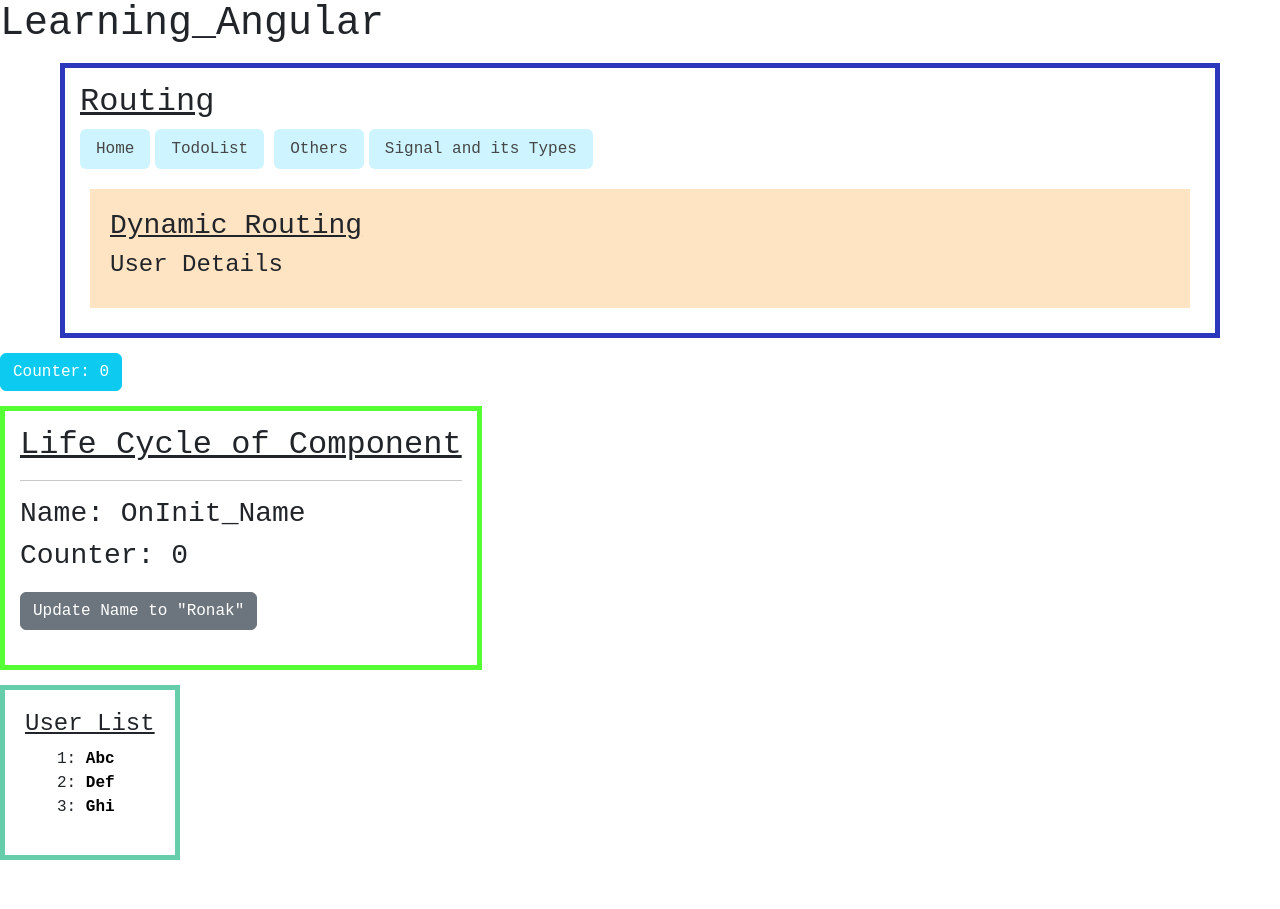
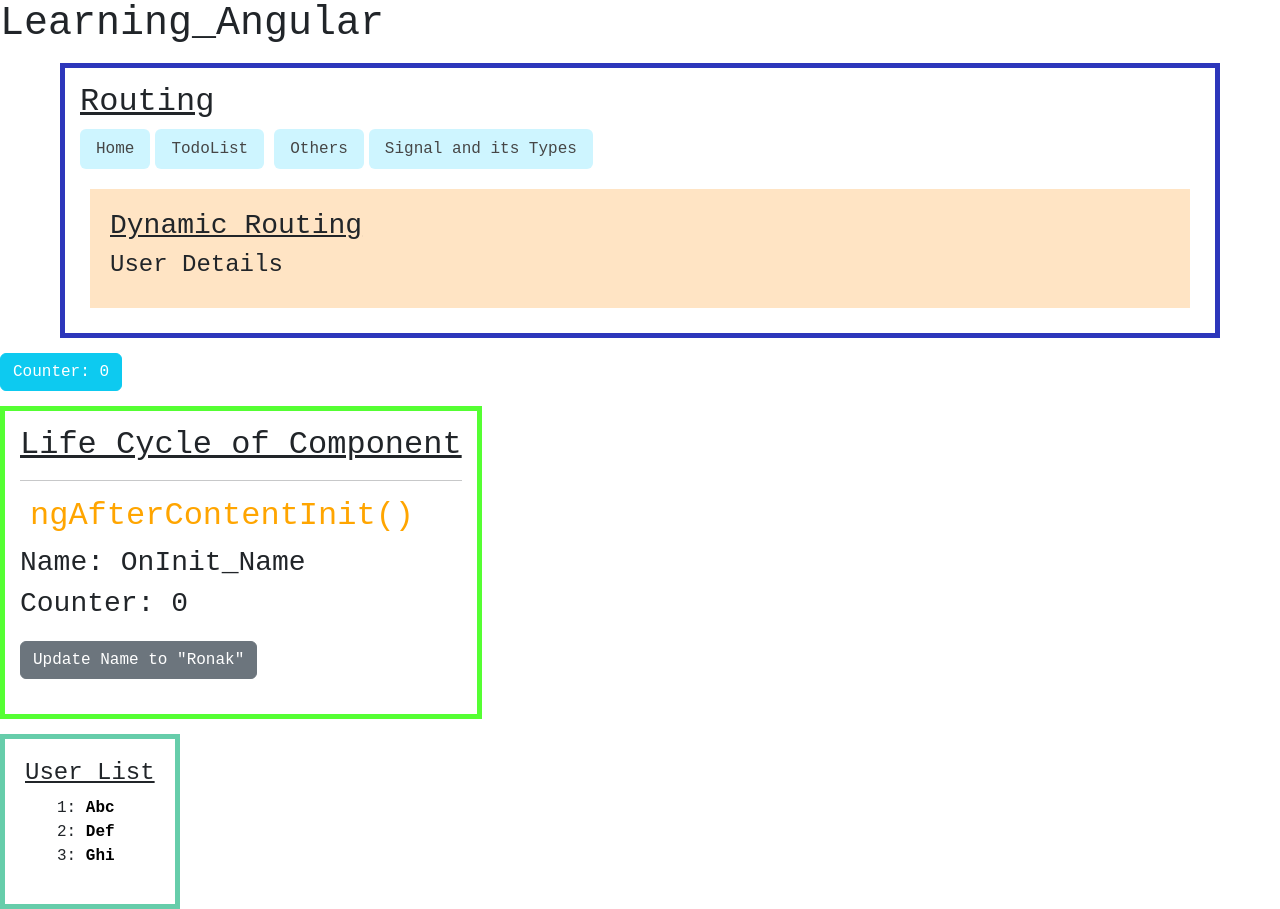
Before and after one commit to ronakjavia111/Learning_Angular, an Angular app: page / in a window 1280 px wide. Before the commit the page ends 860 px from the top, so only its background shows below. Built offline with nearby package versions, Linux system fonts and the light colour scheme.

Commit message:
Reamining Life Cycle hooks

```diff
--- a/src/app/app.html
+++ b/src/app/app.html
@@ -8,7 +8,9 @@
   </button>
 
   @if(countNumber!=3){
-  <app-lifecycle [countNumber]="countNumber" #lifecycle></app-lifecycle>
+  <app-lifecycle [countNumber]="countNumber" #lifecycle>
+    <h2 style="margin: 10px; color: orange" #projectedParagraph>ngAfterContentInit()</h2>
+  </app-lifecycle>
   }
 
   <div style="width: fit-content; padding: 20px; border: 5px solid mediumaquamarine">
--- a/src/app/app.ts
+++ b/src/app/app.ts
@@ -31,11 +31,11 @@ export class App {
 
   constructor() {
     afterNextRender(() => {
-      console.log('AfterNextRender Called: ', this.LifeCycle.countNumber);
+      // console.log('AfterNextRender Called: ', this.LifeCycle.countNumber);
     });
 
     afterEveryRender(() => {
-      console.log('AfterEveryRender Called: ', this.LifeCycle.countNumber);
+      // console.log('AfterEveryRender Called: ', this.countNumber);
     });
   }
 
--- a/src/app/lifecycle/lifecycle.html
+++ b/src/app/lifecycle/lifecycle.html
@@ -9,7 +9,8 @@
 >
   <h2 style="text-decoration: underline">Life Cycle of Component</h2>
   <hr />
-  <h3>Name: {{ name }}</h3>
+  <ng-content></ng-content>
+  <h3 #myPara>Name: {{ name }}</h3>
   <h3>Counter: {{ countNumber }}</h3>
 
   <div style="margin: 20px 0px">
--- a/src/app/lifecycle/lifecycle.ts
+++ b/src/app/lifecycle/lifecycle.ts
@@ -1,4 +1,4 @@
-import { Component, Input } from '@angular/core';
+import { Component, ContentChild, ElementRef, Input, ViewChild } from '@angular/core';
 
 @Component({
   selector: 'app-lifecycle',
@@ -7,24 +7,44 @@ import { Component, Input } from '@angular/core';
   styleUrl: './lifecycle.css',
 })
 export class Lifecycle {
-  name: string = 'default-name';
+  @Input() name: string = 'default-name';
   @Input() countNumber = 0;
+  @ContentChild('projectedParagraph') content!: ElementRef;
+  @ViewChild('myPara') view!: ElementRef;
+
+  ngAfterContentInit() {
+    // console.log('ngAfterContentInit - projected content is ready');
+    // console.log('Projected text:', this.content.nativeElement.innerText);
+  }
+
+  ngAfterViewInit() {
+    console.log('ngAfterViewInit - child view ready');
+    console.log('Paragraph text:', this.view.nativeElement.innerText);
+  }
+
+  ngAfterContentChecked() {
+    // console.log('ngAfterContentChecked - projected content checked');
+  }
+
+  ngAfterViewChecked() {
+    console.log('ngAfterViewChecked - child view checked');
+  }
 
   // Called After ngOnChange on 1st call
   ngOnInit() {
-    console.log('OnInit Called: ', this.name);
+    // console.log('OnInit Called: ', this.name);
     this.name = 'OnInit_Name';
   }
 
   // Called 1st
   constructor() {
-    console.log('Contructor Called: ', this.name);
+    // console.log('Contructor Called: ', this.name);
     this.name = 'Constructor_Name';
   }
 
   // If @Input() exist then called before ngOnInit on 1st call
   ngOnChanges() {
-    console.log('OnChanges Called: ', this.name);
+    // console.log('OnChanges Called: ', this.name);
   }
 
   updateName(val: string) {
@@ -32,6 +52,10 @@ export class Lifecycle {
   }
 
   ngOnDestroy() {
-    console.log('OnDestroy Called: ', this.name);
+    // console.log('OnDestroy Called: ', this.name);
+  }
+
+  ngDoCheck() {
+    // console.log('OnCheck Called: ', this.name);
   }
 }
```
